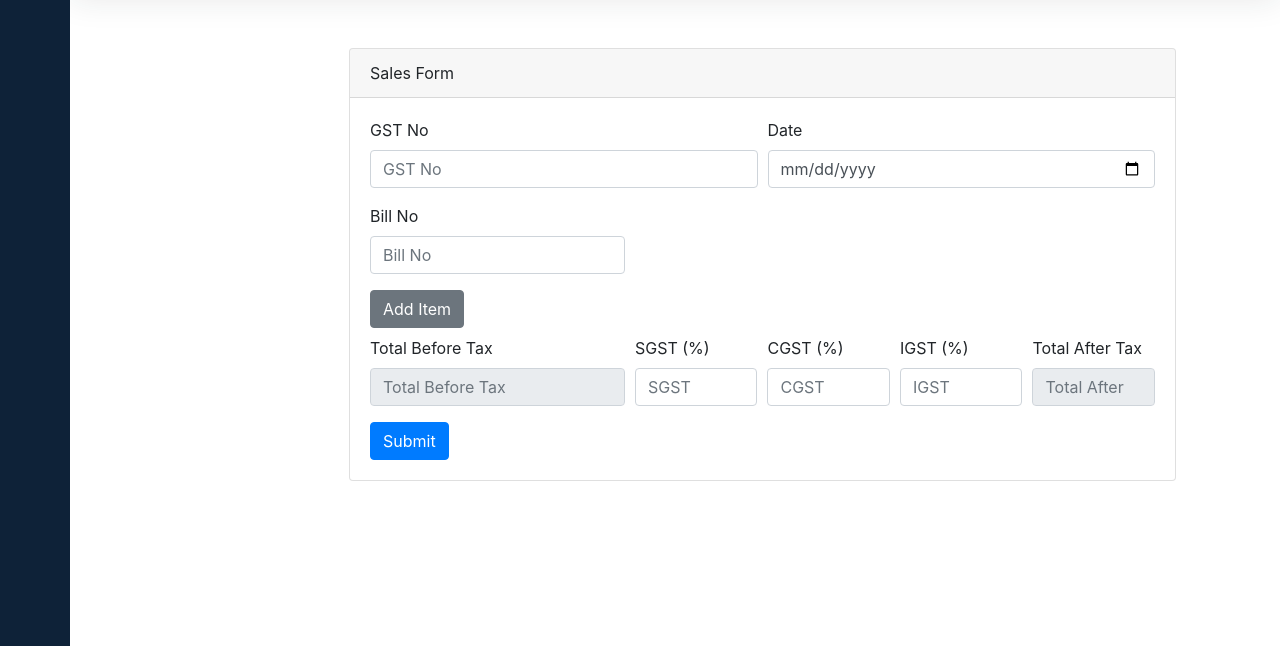
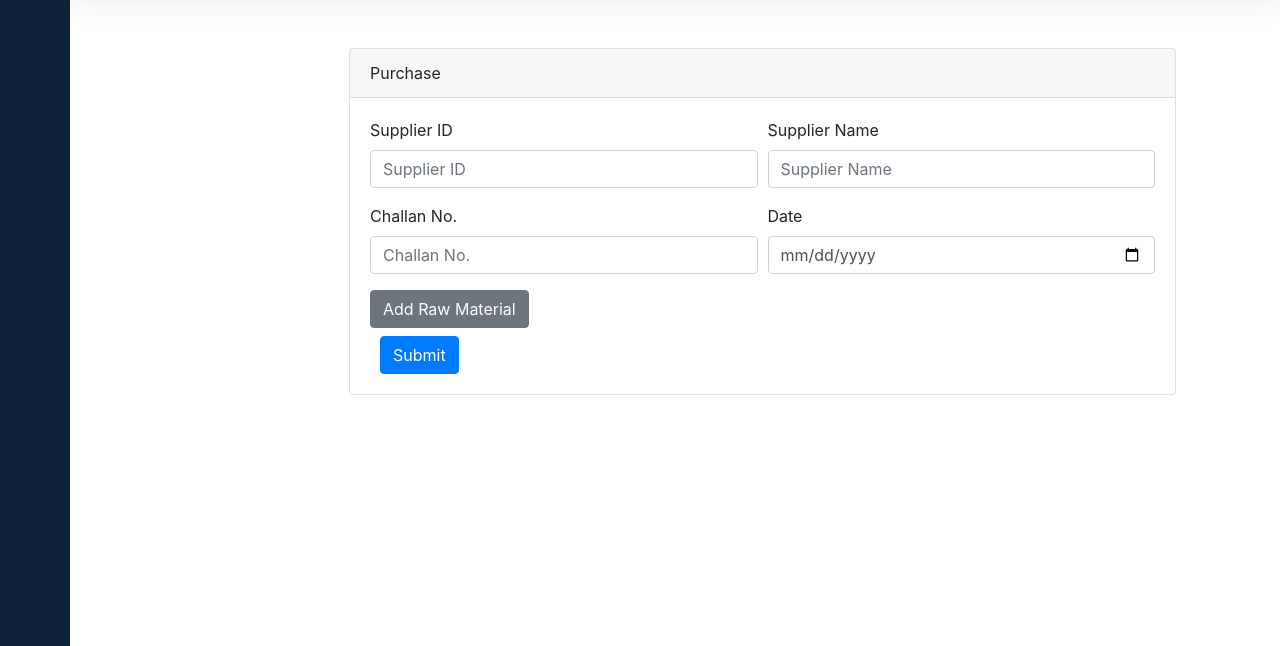
Before and after one commit to TeslaC00/FlaskInventoryManager, a Flask app: page /addentry/ in a window 1280 px wide. Shown: the part 72-718 px from the top of the page. Run offline with Flask 3, Linux system fonts and the light colour scheme; the visitor is signed in with stand-in values (Sample User, id 1); some libraries are stand-ins or nearby versions.

Commit message:
purchase forum

```diff
--- a/app/templates/addentry.html
+++ b/app/templates/addentry.html
@@ -13,24 +13,28 @@
             <div class="col-md-9 ml-sm-auto col-lg-10 px-md-4">
                 <div class="card">
                     <div class="card-header">
-                        Sales Form
+                        Purchase
                     </div>
                     <div class="card-body">
                         <form>
                             <div class="form-row">
                                 <div class="form-group col-md-6">
-                                    <label for="gstNo">GST No</label>
-                                    <input type="text" class="form-control" id="gstNo" placeholder="GST No">
+                                    <label for="supplier id">Supplier ID</label>
+                                    <input type="text" class="form-control" id="Supplier ID" placeholder="Supplier ID">
+                                </div>
+                                <div class="form-group col-md-6">
+                                    <label for="supplier name">Supplier Name</label>
+                                    <input type="text" class="form-control" id="supplier name" placeholder="Supplier Name">
+                                </div>
+                            </div>
+                            <div class="form-row">
+                                <div class="form-group col-md-6">
+                                    <label for="challan no">Challan No.</label>
+                                    <input type="number" class="form-control" id="challan no" placeholder="Challan No.">
                                 </div>
                                 <div class="form-group col-md-6">
                                     <label for="date">Date</label>
-                                    <input type="date" class="form-control" id="date">
-                                </div>
-                            </div>
-                            <div class="form-row">
-                                <div class="form-group col-md-4">
-                                    <label for="billNo">Bill No</label>
-                                    <input type="text" class="form-control" id="billNo" placeholder="Bill No">
+                                    <input type="date" class="form-control" id="date" placeholder="date">
                                 </div>
                             </div>
 
@@ -39,38 +43,18 @@
                                 <!-- Items will be added here dynamically -->
                             </div>
 
-                            <button type="button" class="btn btn-secondary mb-2" onclick="addItem()">Add Item</button>
+                            <button type="button" class="btn btn-secondary mb-2" onclick="addItem()">Add Raw Material</button>
 
-                            <div class="form-row">
-                                <div class="form-group col-md-4">
-                                    <label for="totalBeforeTax">Total Before Tax</label>
-                                    <input type="number" class="form-control" id="totalBeforeTax" placeholder="Total Before Tax" readonly>
-                                </div>
-                                <div class="form-group col-md-2">
-                                    <label for="sgst">SGST (%)</label>
-                                    <input type="number" class="form-control" id="sgst" placeholder="SGST" oninput="calculateTax()">
-                                </div>
-                                <div class="form-group col-md-2">
-                                    <label for="cgst">CGST (%)</label>
-                                    <input type="number" class="form-control" id="cgst" placeholder="CGST" oninput="calculateTax()">
-                                </div>
-                                <div class="form-group col-md-2">
-                                    <label for="igst">IGST (%)</label>
-                                    <input type="number" class="form-control" id="igst" placeholder="IGST" oninput="calculateTax()">
-                                </div>
-                                <div class="form-group col-md-2">
-                                    <label for="totalAfterTax">Total After Tax</label>
-                                    <input type="number" class="form-control" id="totalAfterTax" placeholder="Total After Tax" readonly>
-                                </div>
+                            <div class="form-row col-md-12">
+                                <button type="submit" class="btn btn-primary">Submit</button>
                             </div>
-
-                            <button type="submit" class="btn btn-primary">Submit</button>
                         </form>
                     </div>
                 </div>
             </div>
         </div>
     </div>
+
 {% endblock %}
 
 {% block scripts %}
@@ -96,12 +80,12 @@
         function addItem() {
             itemCount++;
             const itemHTML = `
-                <div class="form-row" id="itemRow${itemCount}">
+                <div class="form-row" id="RawRow${itemCount}">
                     <div class="form-group col-md-4">
-                        <input type="text" class="form-control item" placeholder="Item" id="item${itemCount}">
+                        <input type="text" class="form-control item" placeholder="Raw Material" id="raw${itemCount}">
                     </div>
-                    <div class="form-group col-md-4">
-                        <input type="number" class="form-control rate" placeholder="Rate" id="rate${itemCount}"
+                    <div class="form-group col-md-3">
+                        <input type="number" class="form-control rate" placeholder="Price" id="price${itemCount}"
                         oninput="calculateTotalBeforeTax()">
                     </div>
                     <div class="form-group col-md-3">
@@ -116,7 +100,7 @@
         }
 
         function removeItem(itemId) {
-            $(`#itemRow${itemId}`).remove();
+            $(`#RawRow${itemId}`).remove();
             // Recalculate totals after item removal
             calculateTotalBeforeTax();
         }
@@ -187,7 +171,7 @@
     // Add autocomplete functionality for dynamically added items
         $(document).ready(function() {
             let debounceTimer;
-            $(".item").each(function() {
+            $(".raw").each(function() {
                 $(this).autocomplete({
                     source: function(request, response) {
                         if (debounceTimer) {
--- a/app/templates/orders.html
+++ b/app/templates/orders.html
@@ -104,7 +104,7 @@
                     <div class="form-group col-md-4">
                         <input type="text" class="form-control item" placeholder="Item" id="item${itemCount}">
                     </div>
-                    <div class="form-group col-md-4">
+                    <div class="form-group col-md-3">
                         <input type="number" class="form-control rate" placeholder="Rate" id="rate${itemCount}"
                         oninput="calculateTotalBeforeTax()">
                     </div>
```
